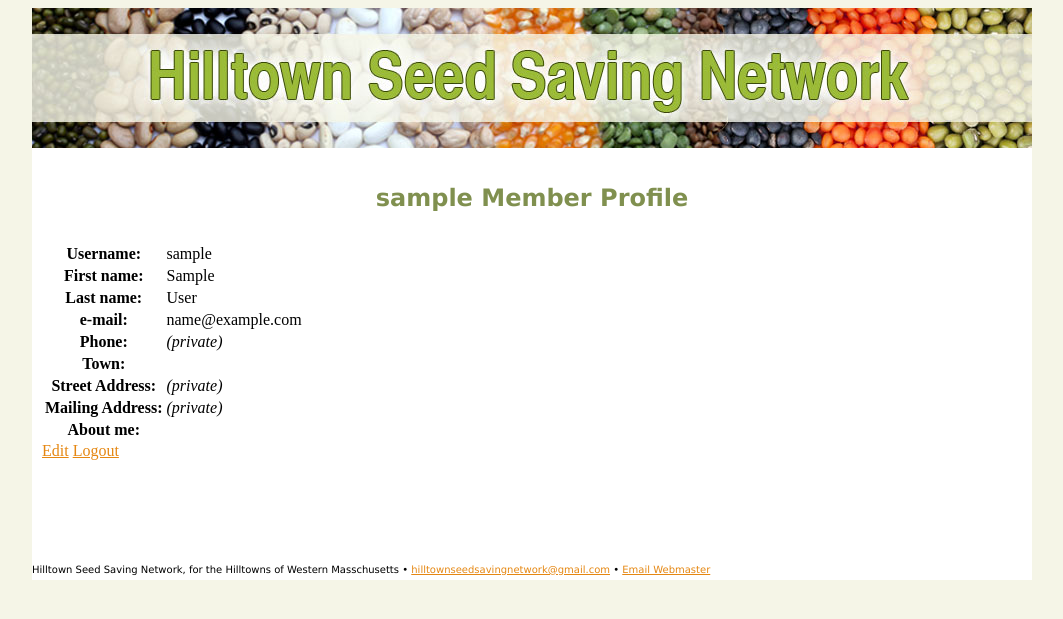
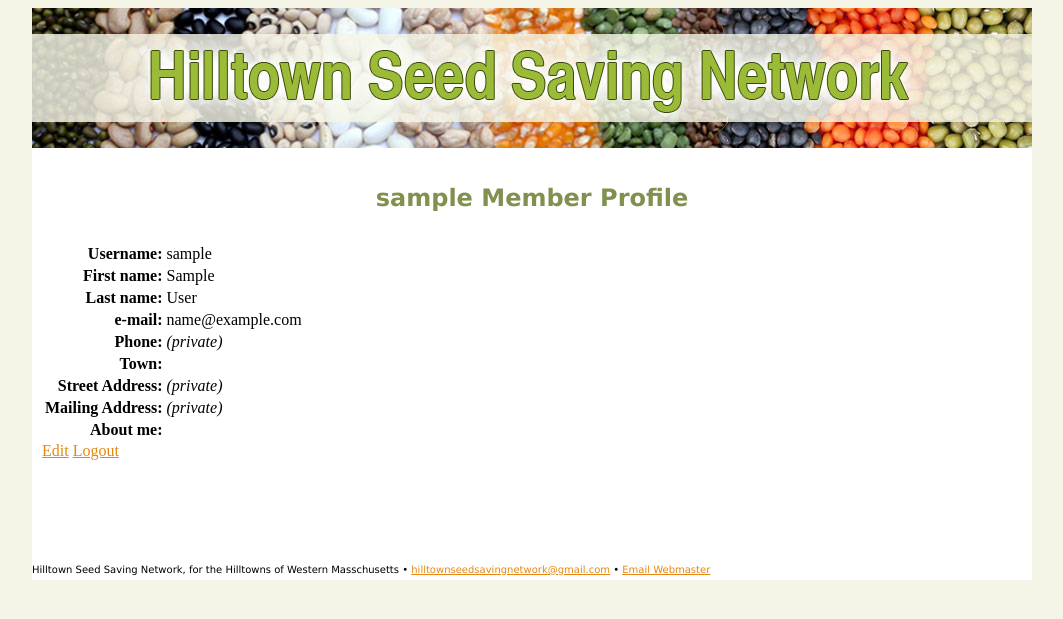
Before and after one commit to hackforwesternmass/seednetwork, a Django app: a page that uses templates/base.html in a window 1280 px wide. Shown: the top 619 px of the page, without its empty margins (108-1171 px from the left). Run offline with Django 3.2, Linux system fonts and the light colour scheme; the visitor is signed in with stand-in values (Sample User, id 1); data comes from the database, SQL or seed files in the repository.

Commit message:
fix template

```diff
--- a/static/css/site.css
+++ b/static/css/site.css
@@ -1,6 +1,5 @@
 form th,td {
     vertical-align: top;
-
 }
 
 form th {
@@ -8,6 +7,10 @@ form th {
 
 }
 
+table.form th {
+    text-align: right;
+}
+
 .sectionheader {
     font-size: 200%;
 }
--- a/templates/base.html
+++ b/templates/base.html
@@ -14,6 +14,7 @@
 
 
         <title>{% block title %}Hilltown Seed Saving Network Virtual Seed Library{% endblock %}</title>
+        <link rel="stylesheet" type="text/css" href="/static/css/site.css">
 
         <style type="text/css">
             <!--
--- a/templates/base2col.html
+++ b/templates/base2col.html
@@ -38,7 +38,7 @@
     </style></head>
 
 <body>
-<table width="1000" border="0" align="center" cellpadding="10" cellspacing="0" bgcolor="#FFFFFF">
+<table width="1000" border="0" align="center" cellpadding="0" cellspacing="0" bgcolor="#FFFFFF">
     <!--DWLayoutTable-->
     <tr>
         <td width="980" height="140" valign="top"><img src="/static/images/header.jpg" alt="Hilltown Seed Saving Network Virtual Seed Library" width="1000" height="140" /></td>
--- a/templates/profile.html
+++ b/templates/profile.html
@@ -2,7 +2,7 @@
 {% block pagetitle %}{{ user.username }} Member Profile{% endblock %}
 {% block content %}
     {% if user.is_authenticated %}
-        <table>
+        <table class="form">
         <tr><th>Username:</th><td>{{ user.username }}</td></tr>
         <tr><th>First name:</th><td>{{ user.first_name }}</td></tr>
         <tr><th>Last name:</th><td>{{ user.last_name }}</td></tr>
```
